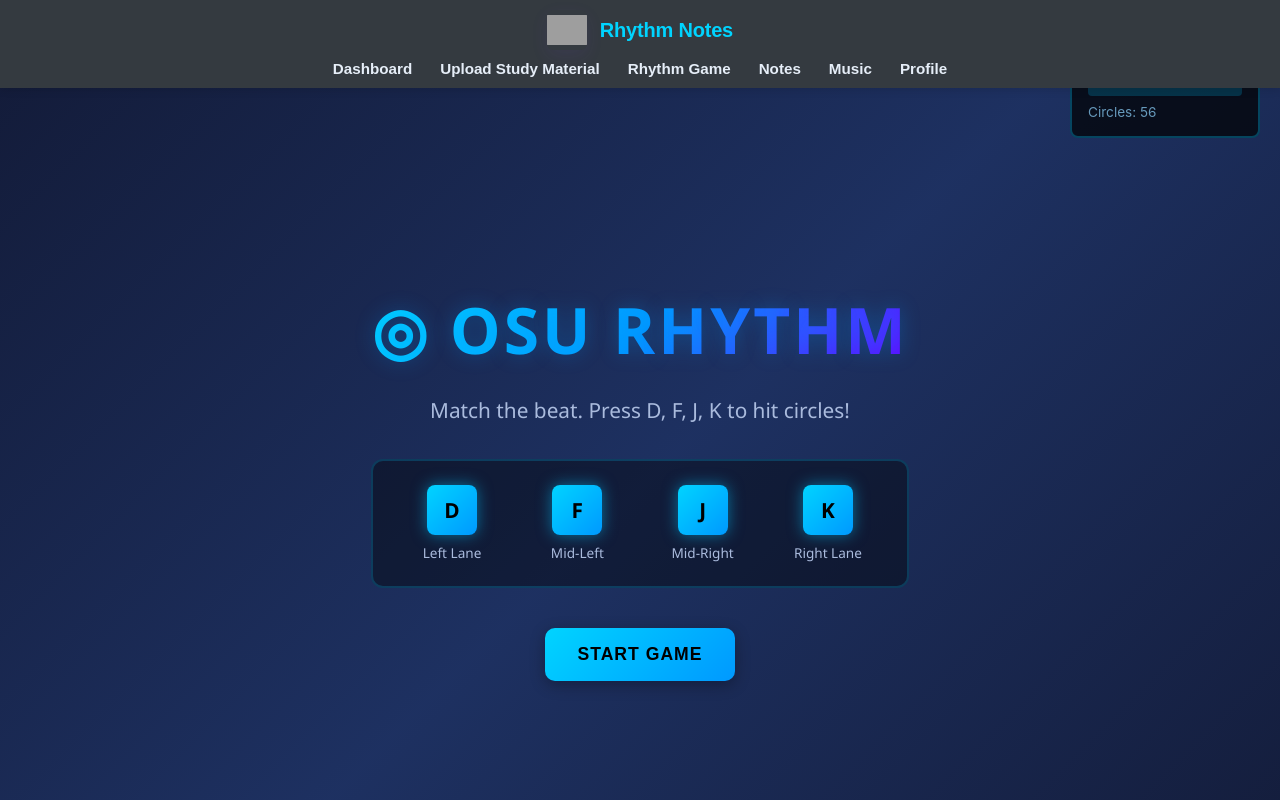
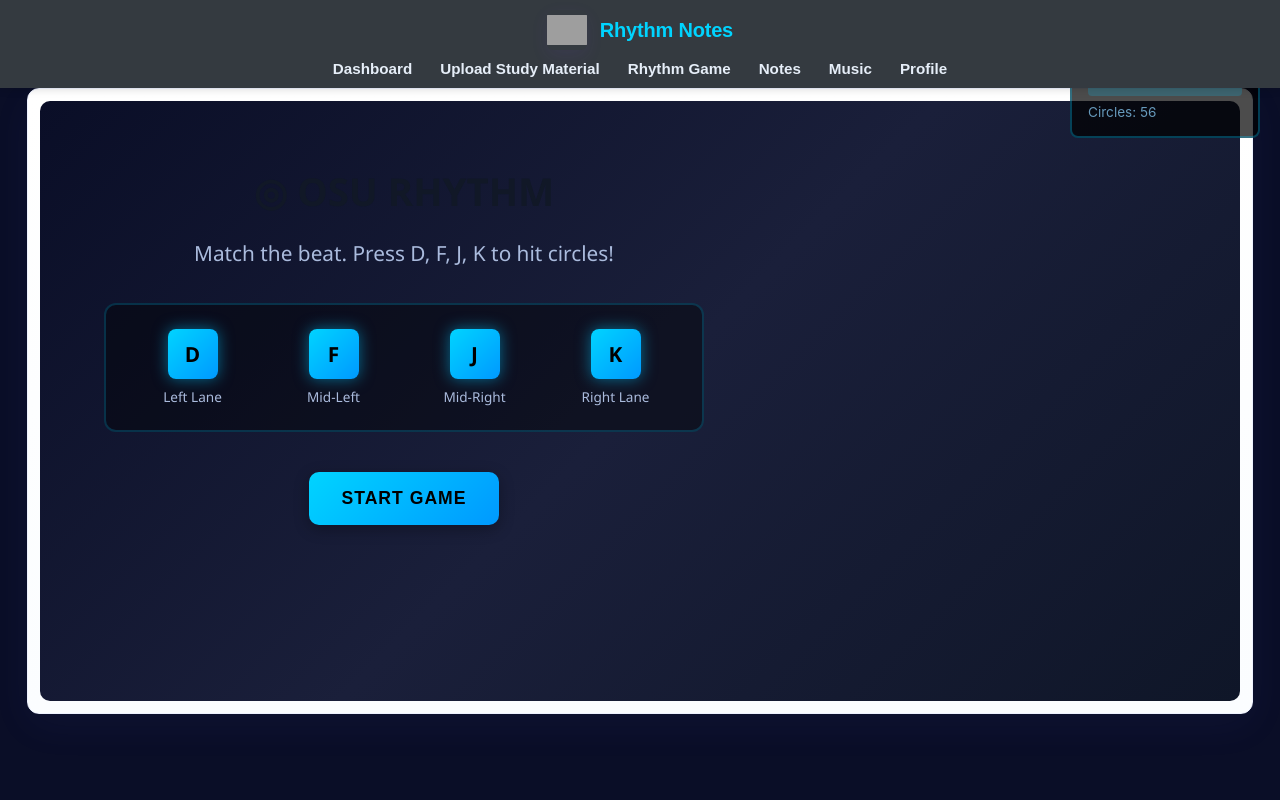
Before and after one commit to siaoeva/rhythm-notes, a React (Vite) app in the folder frontend/: page /game in a window 1280 px wide. Both pictures are taken after a click on the button "⭕ OSU Rhythm Game". Shown: the top 800 px of the page. Built offline with nearby package versions, Linux system fonts and the light colour scheme; grey boxes are pictures that could not be loaded.

Commit message:
node installs

```diff
--- a/frontend/src/components/Auth/Login.jsx
+++ b/frontend/src/components/Auth/Login.jsx
@@ -62,13 +62,12 @@
                 </div>
                 <button type="submit" className="btn-submit">Login</button>
 
-{/*
+{/* */}
                 <div className="or">OR</div>
 
                 <button type="button" className="btn-google" onClick={handleGoogle}>
                     Continue with Google
                 </button>
-                */}
 
                 <p className="auth-link">Don't have an account? <a href="/register">Register</a></p>
             </form>
--- a/frontend/src/components/Game/OSUStyleRhythmGame.css
+++ b/frontend/src/components/Game/OSUStyleRhythmGame.css
@@ -13,38 +13,58 @@
    ROOT & LAYOUT
    ============================================================================ */
 
+/* Make the OSU component a contained card to match Rhythm/Gacha look */
 .osu-rhythm-game-container {
+  max-width: 1200px;
+  margin: 0 auto;
+  min-height: 600px;
   width: 100%;
-  height: 100vh;
-  background: linear-gradient(135deg, #0a0e27 0%, #1a1f3a 50%, #0f1628 100%);
+  background: linear-gradient(180deg,#ffffff,#fbfdff);
+  border: 1px solid #eef2ff;
+  border-radius: 12px;
+  padding: 0.75rem;
+  box-shadow: 0 12px 40px rgba(99,102,241,0.06);
   display: flex;
-  align-items: center;
+  align-items: stretch;
   justify-content: center;
   font-family: 'Segoe UI', 'Arial', sans-serif;
-  overflow: hidden;
+  overflow: visible;
 }
 
+/* Keep the inner arena darker (game visuals) but constrained */
 .osu-game-arena {
   width: 100%;
-  height: 100%;
+  height: auto;
   display: flex;
   flex-direction: column;
   position: relative;
-  background: rgba(0, 0, 0, 0.3);
+  background: linear-gradient(135deg, #0a0e27 0%, #1a1f3a 50%, #0f1628 100%);
+  border-radius: 10px;
+  overflow: hidden;
+  padding: 0;
 }
 
 /* ============================================================================
    SCREENS (START, PLAYING, END)
    ============================================================================ */
 
-.osu-screen {
-  width: 100%;
-  height: 100%;
-  display: flex;
-  align-items: center;
-  justify-content: center;
-  flex-direction: column;
-  animation: fadeIn 0.3s ease-out;
+/* adjust some elements that assumed fullscreen */
+.osu-screen,
+.osu-start-screen,
+.osu-end-screen {
+  padding: 2rem;
+  border-radius: 10px;
+}
+
+/* shorten very large title on small containers */
+.osu-title {
+  font-size: 2.4rem;
+}
+
+/* reduce absolute fullscreen positioning for overlays */
+.osu-pause-overlay {
+  position: absolute;
+  inset: 0;
 }
 
 @keyframes fadeIn {
@@ -54,16 +74,6 @@
   to {
     opacity: 1;
   }
-}
-
-.osu-start-screen,
-.osu-end-screen {
-  background: linear-gradient(
-    135deg,
-    rgba(20, 29, 60, 0.95) 0%,
-    rgba(30, 50, 100, 0.95) 50%,
-    rgba(20, 29, 60, 0.95) 100%
-  );
 }
 
 .osu-screen-content {
@@ -83,18 +93,6 @@
     transform: translateY(0);
     opacity: 1;
   }
-}
-
-.osu-title {
-  font-size: 4rem;
-  font-weight: 900;
-  background: linear-gradient(135deg, #00d4ff, #0099ff, #6600ff);
-  -webkit-background-clip: text;
-  -webkit-text-fill-color: transparent;
-  background-clip: text;
-  margin: 0 0 1rem 0;
-  letter-spacing: 3px;
-  text-shadow: 0 0 20px rgba(0, 150, 255, 0.3);
 }
 
 .osu-subtitle {
@@ -668,20 +666,6 @@
    PAUSE OVERLAY
    ============================================================================ */
 
-.osu-pause-overlay {
-  position: absolute;
-  top: 0;
-  left: 0;
-  right: 0;
-  bottom: 0;
-  background: rgba(0, 0, 0, 0.8);
-  display: flex;
-  align-items: center;
-  justify-content: center;
-  z-index: 100;
-  animation: fadeIn 0.2s ease-out;
-}
-
 .osu-pause-content {
   text-align: center;
   background: linear-gradient(135deg, rgba(20, 29, 60, 0.98), rgba(30, 50, 100, 0.98));
--- a/frontend/src/components/Game/OSUStyleRhythmGameDemo.jsx
+++ b/frontend/src/components/Game/OSUStyleRhythmGameDemo.jsx
@@ -138,12 +138,12 @@
   };
 
   return (
-    <div style={{ width: '100%', height: '100vh' }}>
+    <div style={{ width: '100%' }}>
       {/* BEATMAP SELECTOR (shown only on start screen) */}
       {!gameResults && (
         <div
           style={{
-            position: 'fixed',
+            position: 'absolute',
             top: 20,
             right: 20,
             zIndex: 50,
@@ -227,8 +227,8 @@
       )}
 
       {/* GAME COMPONENT */}
-      <OSUStyleRhythmGame
-        songUrl="/default-song1.mp3" // Use any audio file or URL
+       <OSUStyleRhythmGame
+        songUrl="/default-song1.mp3"
         beatMapData={selectedBeatmap}
         onGameEnd={handleGameEnd}
       />
--- a/frontend/src/components/Game/RhythmGame.css
+++ b/frontend/src/components/Game/RhythmGame.css
@@ -271,7 +271,7 @@
 .leaderboard-table th {
     background: linear-gradient(90deg,#f0f9ff,#f3f0ff);
     color: #6b7280;
-    padding: 0.75rem;
+    padding: 0.52rem;
     text-align: left;
     font-weight: 700;
     border-bottom: 2px solid #eef2ff;
--- a/frontend/src/components/Game/RhythmGame.jsx
+++ b/frontend/src/components/Game/RhythmGame.jsx
@@ -16,7 +16,7 @@
 
     // at least 6 sample texts, each game will pick one at random
     const SAMPLE_TEXTS = [
-        'The quick brown fox jumps over the lazy dog rhythm notes help you learn faster.',
+        'The quick brown fox jumps over the lazy dog and rhythm notes help you learn faster.',
         'In mitochondria the energy flows and enzymes catalyze reactions essential for life.',
         'Understanding data structures and algorithms improves problem solving and performance.',
         'Reactive components update the UI efficiently when state or props change asynchronously.',
@@ -69,19 +69,28 @@
     };
 
     const handleKeyPress = (e) => {
+        // don't interfere when user is typing in a real input/textarea or contenteditable
+        const tgt = e.target;
+        if (tgt && (tgt.tagName === 'INPUT' || tgt.tagName === 'TEXTAREA' || tgt.isContentEditable)) return;
+
         if (!isPlaying) return;
         if (!selectedText) return;
 
         const text = selectedText;
         const char = e.key;
 
+        // prevent default (space scrolling) for keys we handle
+        if (char && char.length === 1 || e.code === 'Space') {
+            e.preventDefault();
+        }
+
         if (char === text[currentIndex]) {
             setTypingText(prev => prev + char);
             setCurrentIndex(prev => prev + 1);
             setCombo(prev => prev + 1);
             setScore(prev => prev + 10);
-        } else if (char === ' ' && text[currentIndex] === ' ') {
-            setTypingText(prev => prev + char);
+        } else if ((char === ' ' || e.code === 'Space') && text[currentIndex] === ' ') {
+            setTypingText(prev => prev + ' ');
             setCurrentIndex(prev => prev + 1);
             setCombo(prev => prev + 1);
             setScore(prev => prev + 10);
```
